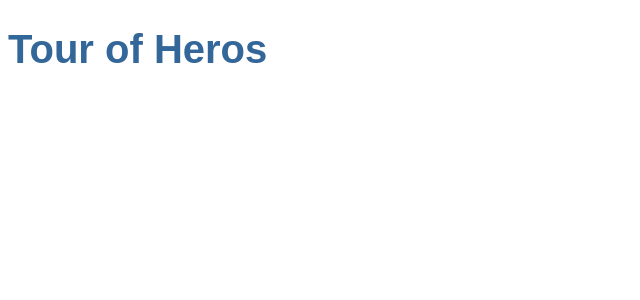
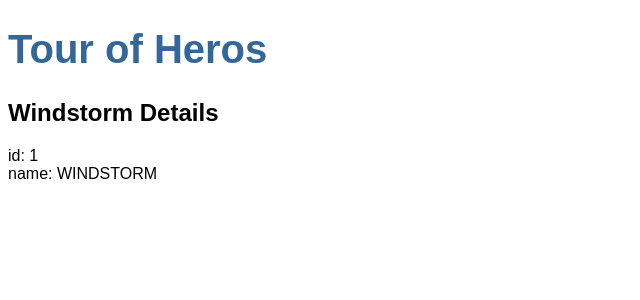
Before and after one commit to 05dirnbe/angular-tour-of-heros, an Angular app: page / in a window 1280 px wide. Shown: the top 300 px of the page, without its empty margins (0-640 px from the left). Built offline with nearby package versions, Linux system fonts and the light colour scheme.

Commit message:
Added heros component and display functionality for heros.

```diff
--- a/src/app/app.component.html
+++ b/src/app/app.component.html
@@ -1,3 +1,5 @@
+
 <h1>{{title}}</h1>
+<app-heroes></app-heroes>
 
 <router-outlet></router-outlet>
--- a/src/app/app.module.ts
+++ b/src/app/app.module.ts
@@ -3,10 +3,12 @@
 
 import { AppRoutingModule } from './app-routing.module';
 import { AppComponent } from './app.component';
+import { HeroesComponent } from './heroes/heroes.component';
 
 @NgModule({
   declarations: [
-    AppComponent
+    AppComponent,
+    HeroesComponent
   ],
   imports: [
     BrowserModule,
--- /dev/null
+++ b/src/app/hero.ts
@@ -0,0 +1,6 @@
+
+
+export interface Hero {
+  id: number;
+  name: string;
+}
--- /dev/null
+++ b/src/app/heroes/heroes.component.html
@@ -0,0 +1,3 @@
+<h2>{{hero.name}} Details</h2>
+<div><span>id: </span>{{hero.id}}</div>
+<div><span>name: </span>{{hero.name | uppercase}}</div>
--- /dev/null
+++ b/src/app/heroes/heroes.component.ts
@@ -0,0 +1,21 @@
+import { Component, OnInit } from '@angular/core';
+import { Hero } from '../hero';
+
+@Component({
+  selector: 'app-heroes',
+  templateUrl: './heroes.component.html',
+  styleUrls: ['./heroes.component.css']
+})
+export class HeroesComponent implements OnInit {
+
+  hero: Hero = {
+    id: 1,
+    name: 'Windstorm'
+  };
+
+  constructor() { }
+
+  ngOnInit() {
+  }
+
+}
```
Also changed, not shown: src/app/heroes/heroes.component.css (added), 1 other file (tests, documents, lock files or other folders).
